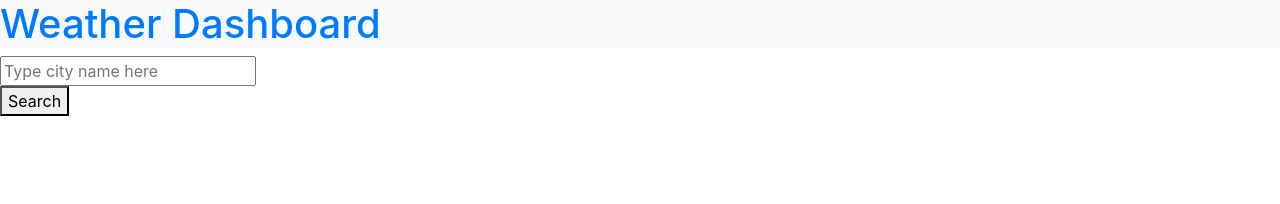
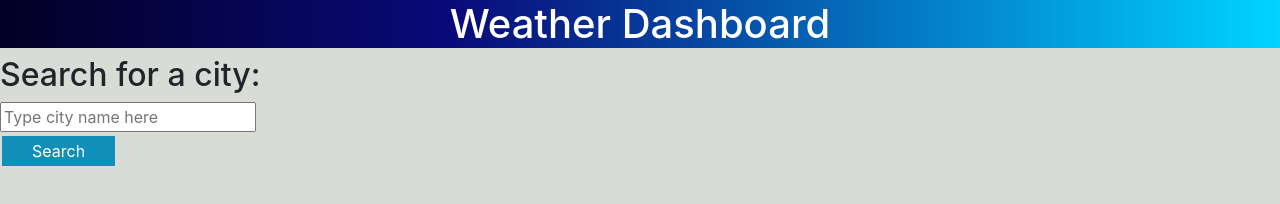
Before and after one commit to Nvaldovinos/Weather-DashBoard, a plain HTML site: page index.html in a window 1280 px wide. Drawn offline with nearby package versions, Linux system fonts and the light colour scheme.

```diff
--- a/assets/script.js
+++ b/assets/script.js
@@ -7,7 +7,6 @@
 var apiURLRoot = 'https://api.openweathermap.org/data/2.5/weather?';
 
 //functions
-
 function getWeather (){
     console.log('getWeather is working');
     //get name of city
@@ -26,3 +25,5 @@
 
 //event listeners
 searchButton.addEventListener('click', getWeather);
+
+//current weather display
--- a/assets/style.css
+++ b/assets/style.css
@@ -0,0 +1,25 @@
+body{
+    background-color: #d9dcd6;
+}
+h1{
+    text-align: center;
+    color: #fff;
+}
+
+.header{
+    background: rgb(2,0,36);
+    background: linear-gradient(90deg, rgba(2,0,36,1) 0%, rgba(9,9,121,1) 35%, rgba(0,212,255,1) 100%);
+}
+
+.button{
+    background-color: rgb(18, 143, 185);
+  border: none;
+  color: white;
+  padding: 3px 30px;
+  text-align: center;
+  text-decoration: none;
+  display: inline-block;
+  font-size: 16px;
+  margin: 4px 2px;
+  cursor: pointer;
+}
--- a/index.html
+++ b/index.html
@@ -10,16 +10,18 @@
 </head>
 <body>
     <header>
-     <h1 class="text-primary  bg-light">Weather Dashboard</h1>
+     <h1 class="header">Weather Dashboard</h1>
     </header>
 
     <div>
         <form id="search-form">
-            <input type="text" id="search-input" placeholder="Type city name here">
+           <h2>Search for a city:</h2>
+            <input type="text" id="search-input" placeholder="Type city name here"  >
         </form>
-        <button id="search-button">Search</button>
+        <button class="button" id="search-button">Search</button>
     </div>
 
+    <col>
 
 </body>
 
```
Also changed, not shown: assets/06-server-side-apis-homework-demo.png (added).
